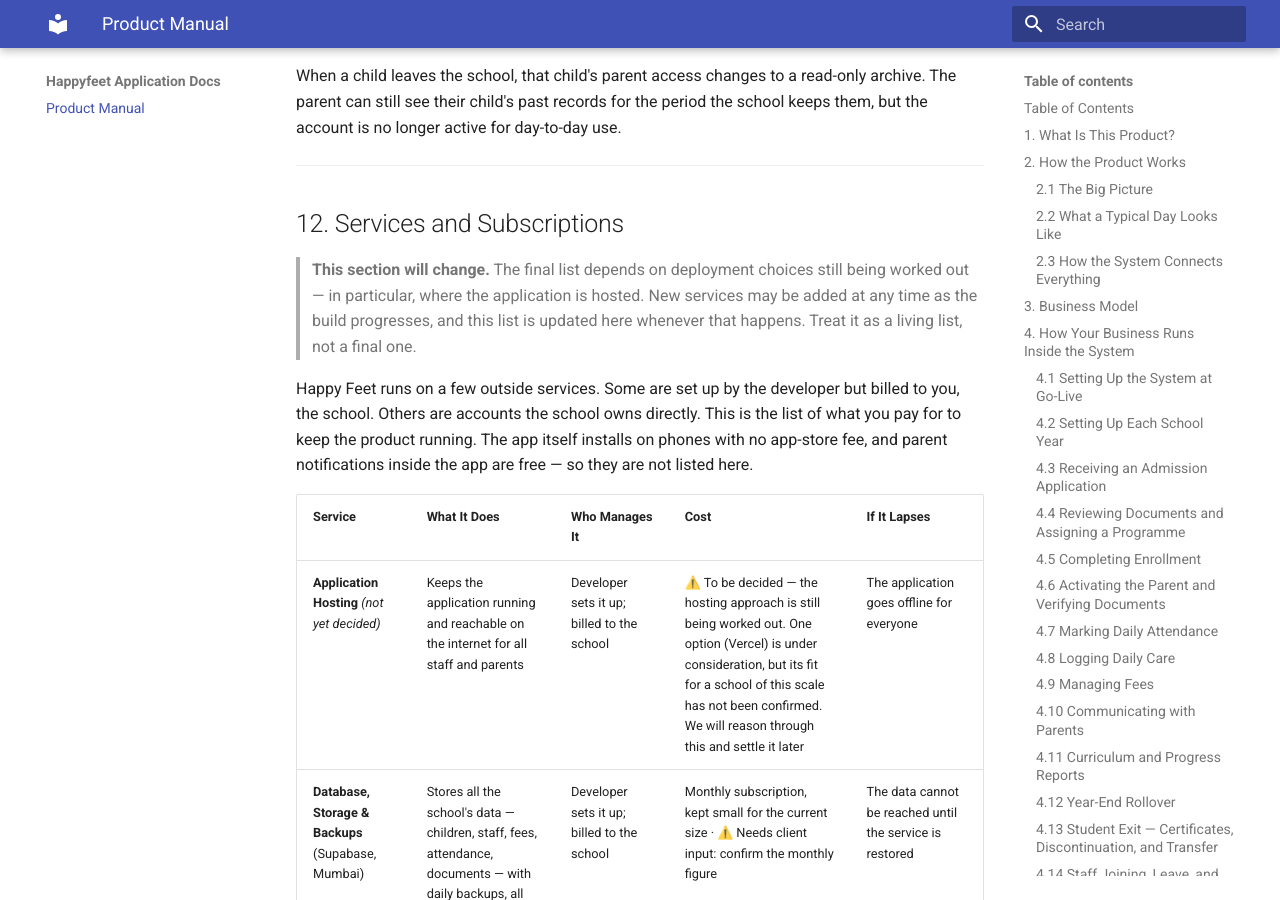
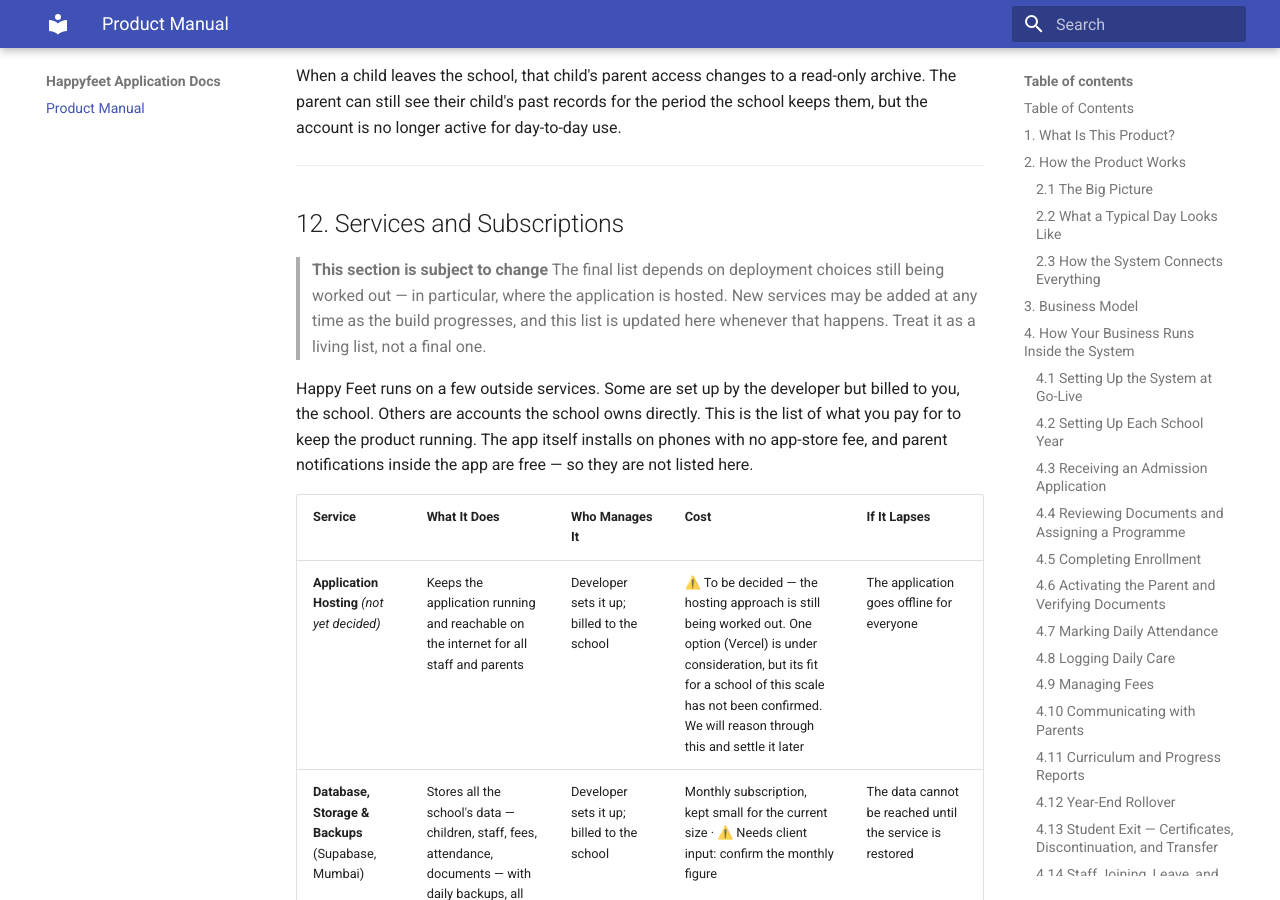
Before and after one commit to Deepakkrishna-tech/Happyfeet-Application-Documents, an MkDocs documentation site: the page built from docs/index.md, in a window 1280 px wide and 900 px high, scrolled down 24749 px. Built offline with MkDocs 1.6.1 and Material for MkDocs 9.7.7, drawn with Linux system fonts in a browser that asks for light colours.

Commit message:
docs: update Product Manual content
Co-Authored-By: Claude Opus 4.8 <noreply@anthropic.com>

```diff
--- a/docs/index.md
+++ b/docs/index.md
@@ -662,7 +662,7 @@ When a child leaves the school, that child's parent access changes to a read-onl
 
 ## 12. Services and Subscriptions
 
-> **This section will change.** The final list depends on deployment choices still being worked out — in particular, where the application is hosted. New services may be added at any time as the build progresses, and this list is updated here whenever that happens. Treat it as a living list, not a final one.
+> **This section is subject to change** The final list depends on deployment choices still being worked out — in particular, where the application is hosted. New services may be added at any time as the build progresses, and this list is updated here whenever that happens. Treat it as a living list, not a final one.
 
 Happy Feet runs on a few outside services. Some are set up by the developer but billed to you, the school. Others are accounts the school owns directly. This is the list of what you pay for to keep the product running. The app itself installs on phones with no app-store fee, and parent notifications inside the app are free — so they are not listed here.
 
```
